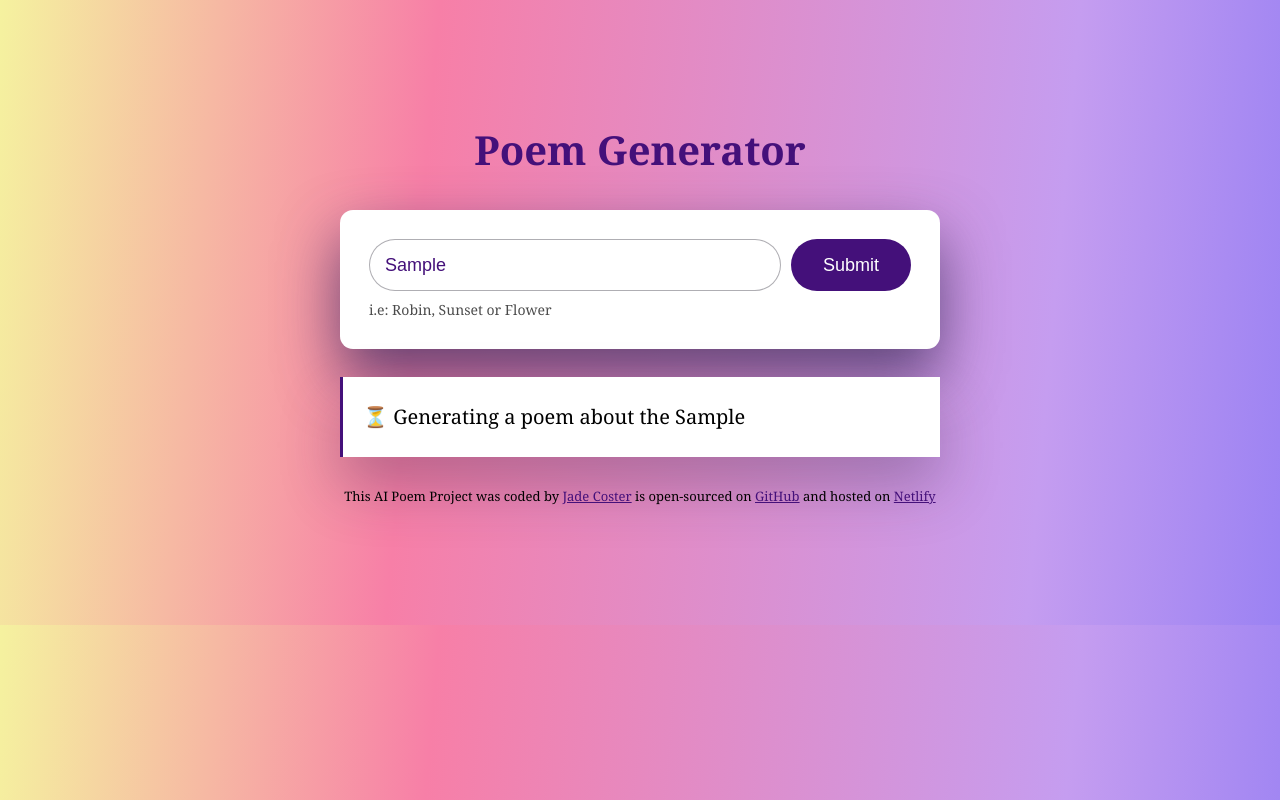
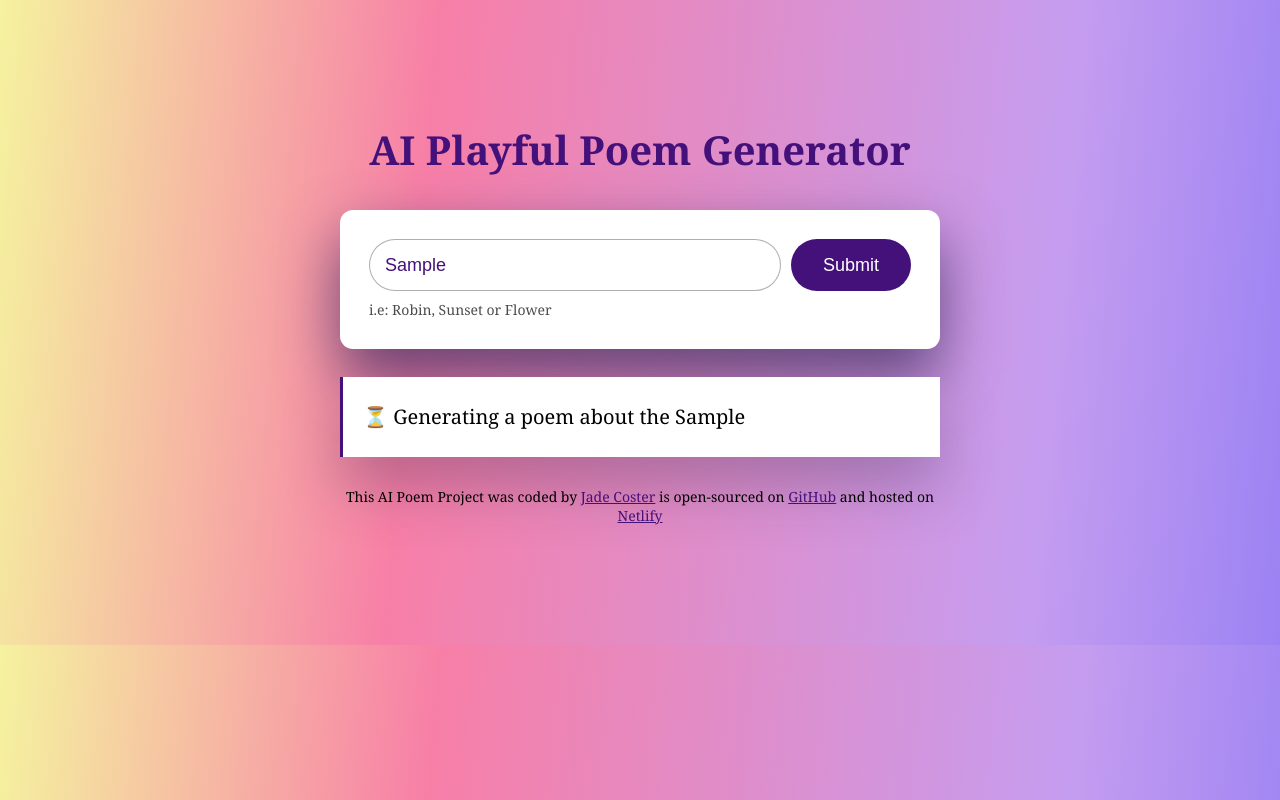
Before and after one commit to Vadia-Jade/My-project-poem-Generator, a plain HTML site: page index.html in a window 1280 px wide. Both pictures are taken after typing "Sample" into the empty fields and a click on the input 851 px from the left and 265 px from the top of the page. Drawn offline with nearby package versions, Linux system fonts and the light colour scheme; no server answers.

Commit message:
finished project

```diff
--- a/index.html
+++ b/index.html
@@ -11,7 +11,7 @@
 <body>
   <div class="container">
     <header>
-        <h1>Poem Generator</h1>
+        <h1>AI Playful Poem Generator</h1>
     </header>
     <main>
       <div class="form-wrap">
--- a/src/java.js
+++ b/src/java.js
@@ -14,7 +14,7 @@ function generatePoem(event){
     let instructionInput = document.querySelector("#user-instruction");
     let apiKey ="034407t747af2dfd1c31bo02c7fc4156";
     let context =
-     "You are a romantic poem expert and love to write short poems. Your mission is to generate a 4 line poem in basic HTML<p></p> and separate each line with a <br/>. make sure to follow the user instructions do not include a title to the poem and sign the poem at the end and Not at the beginning in a <strong></strong> element 'SheCodes AI'";
+     "You are a humorous poem expert and love to write short playful poems. Your mission is to generate a 6 line poem in basic HTML<p></p> and separate each line with a <br/>. make sure to follow the user instructions do not include a title to the poem and sign the poem at the end and Not at the beginning in a <strong></strong> element 'SheCodes AI'";
     let prompt =`User instructions: Generate poem about ${instructionInput.value}`;
     let apiURL = `https://api.shecodes.io/ai/v1/generate?prompt=${prompt}&context=${context}&key=${apiKey}`;
 
--- a/src/style.css
+++ b/src/style.css
@@ -75,7 +75,7 @@ form{
 }
 footer {
     text-align: center;
-    font-size: 13px;
+    font-size: 14px;
     margin-top: 30px;
 }
 .generating {
```
